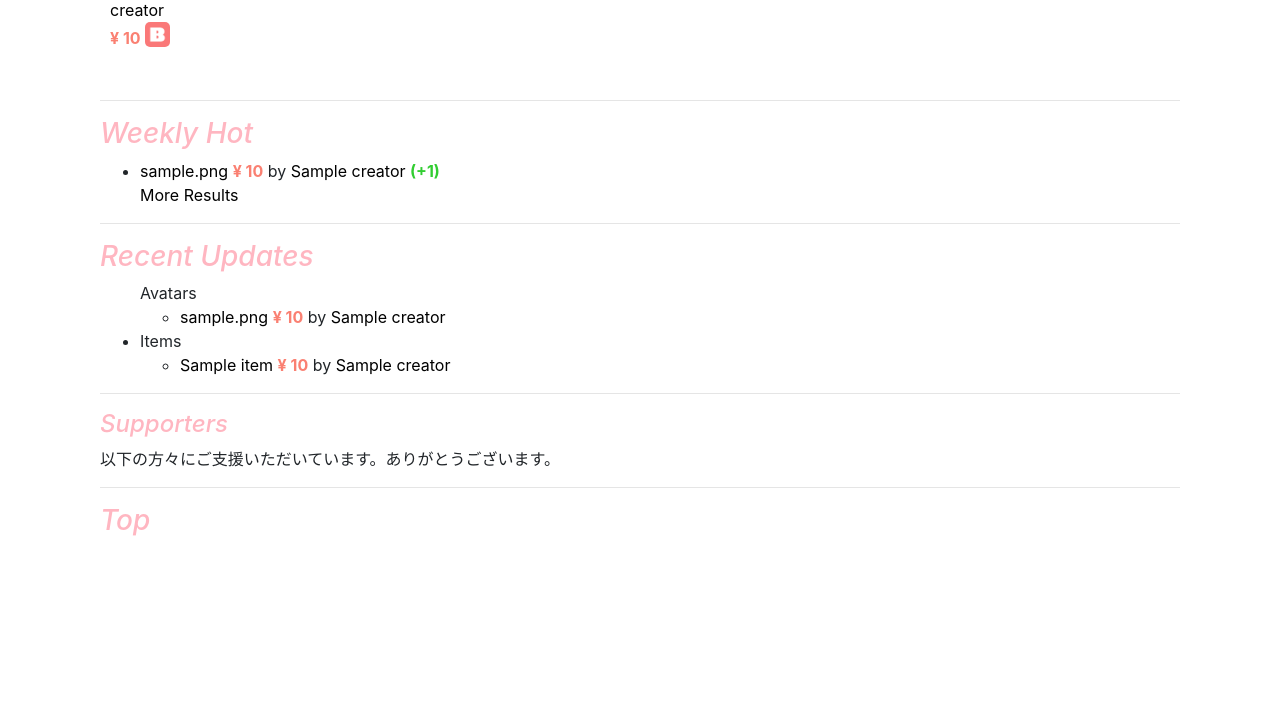
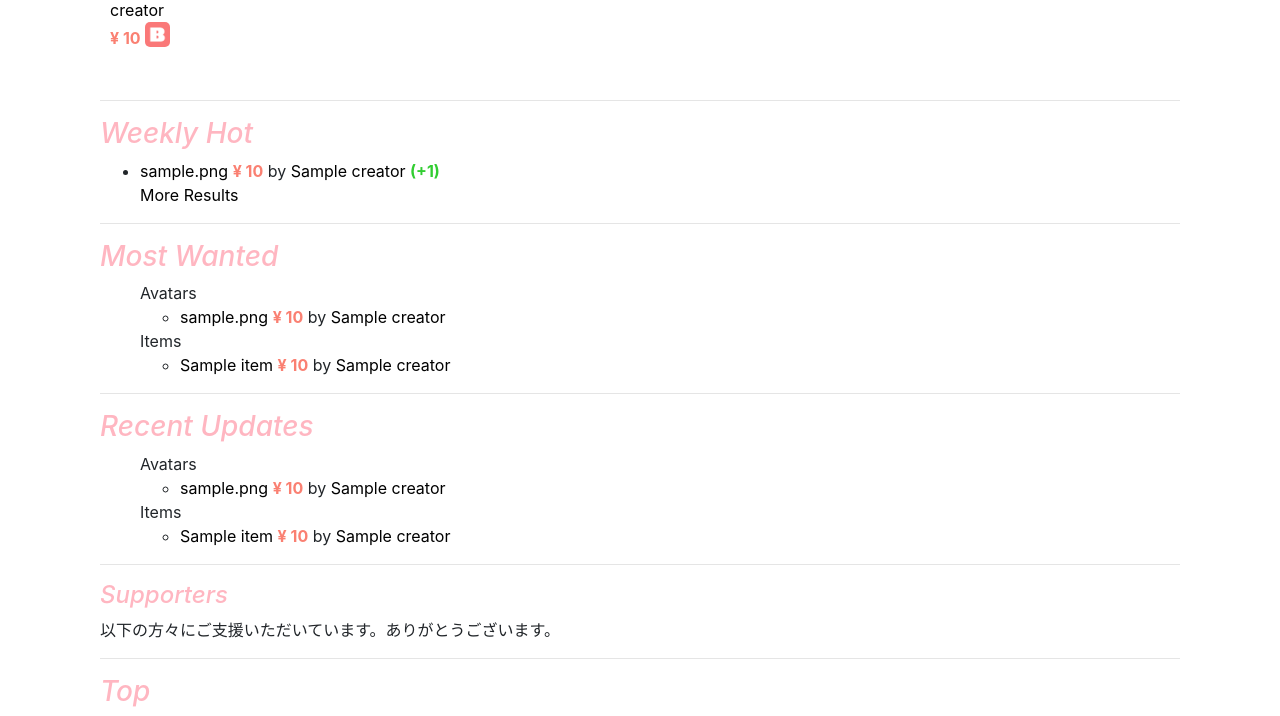
Before and after one commit to hibit-at/avatar_network, a Django app: page / in a window 1280 px wide. Shown: the part 1230-1946 px from the top of the page. Before the commit the page ends 1766 px from the top, so only its background shows below. Run offline with Django 3.2, Linux system fonts and the light colour scheme; tables that the repository leaves empty hold one stand-in row (values such as "Sample post"); grey boxes marked "Sample" are stand-in pictures; some libraries are stand-ins or nearby versions.

Commit message:
wanted ranking

```diff
--- a/app/views.py
+++ b/app/views.py
@@ -49,8 +49,8 @@ def index(request):
             print('customer instance created')
     avatars = Avatar.objects.order_by('?')[:5]
     items = Item.objects.order_by('?')[:5]
-    recent_avatars = Avatar.objects.order_by('-avatar_id')[:7]
-    recent_items = Item.objects.order_by('-item_id')[:7]
+    recent_avatars = Avatar.objects.order_by('-avatar_id')[:5]
+    recent_items = Item.objects.order_by('-item_id')[:5]
     hot_avatars = Avatar.objects.order_by('-item_hot')[:5]
     params['avatars'] = avatars
     params['items'] = items
@@ -60,6 +60,42 @@ def index(request):
     supporters = Customer.objects.filter(
         isSupporter=True).exclude(user__is_staff=True)
     params['supporters'] = supporters
+
+    # wanted
+
+    from collections import defaultdict
+
+    avatar_want_count = defaultdict(int)
+    item_want_count = defaultdict(int)
+
+    for folder in Folder.objects.all():
+        for avatar in folder.want_avatar.all():
+            print(avatar)
+            avatar_want_count[avatar] += 1
+        for item in folder.want_item.all():
+            print(item)
+            item_want_count[item] += 1
+
+    # print(avatar_want_count)
+
+    avatar_want_count = sorted(avatar_want_count.items(),key=lambda x : x[1])
+    item_want_count = sorted(item_want_count.items(),key=lambda x : x[1])
+    print(avatar_want_count)
+    print(item_want_count)
+
+    wanted_avatars = []
+    wanted_items = []
+
+    for avatar, count in avatar_want_count[:5]:
+        print(avatar)
+        wanted_avatars.append(avatar)
+    for item, count in item_want_count[:5]:
+        print(item)
+        wanted_items.append(item)
+
+    params['wanted_avatars'] = wanted_avatars
+    params['wanted_items']= wanted_items
+
     return render(request, 'index.html', params)
 
 
--- a/templates/index.html
+++ b/templates/index.html
@@ -4,9 +4,16 @@
     {% load humanize %}
     <div style="text-align:center">
         <h4 style="color:red">！重要なお知らせ！</h4>
-        <p>2022/12/29、BOOTHのギフト機能実装に伴い、お気に入りフォルダーの仕様を変更し、ほしいもの（WANT）と所持しているもの／オススメしたいもの（OWNED/RECOMMEND）に分けて登録できるようになりました。<p>
-        <p>これに伴い、従来のシステムでお気に入りフォルダーを「欲しい物リスト」として使われていた方には、<strong>手動で変更していただく部分があります。</strong></p>
-        <p>詳しい内容や使い分けの方針については、<a style="background-color:lightpink" href="{% url 'app:info' %}">Info</a>のFAQにある<a style="background-color:lightpink" href="{% url 'app:info' %}#want_and_recommend">「WANT と OWNED/RECOMMEND はなにが違うのか」</a>をご覧ください。</p>
+        <p>
+            2022/12/29、BOOTHのギフト機能実装に伴い、お気に入りフォルダーの仕様を変更し、ほしいもの（WANT）と所持しているもの／オススメしたいもの（OWNED/RECOMMEND）に分けて登録できるようになりました。
+            <p>
+                <p>
+                    これに伴い、従来のシステムでお気に入りフォルダーを「欲しい物リスト」として使われていた方には、<strong>手動で変更していただく部分があります。</strong>
+                </p>
+                <p>
+                詳しい内容や使い分けの方針については、<a style="background-color:lightpink" href="{% url 'app:info' %}">Info</a>のFAQにある<a style="background-color:lightpink"
+   href="{% url 'app:info' %}#want_and_recommend">「WANT と OWNED/RECOMMEND はなにが違うのか」</a>をご覧ください。
+            </p>
         </div>
         <div class="welcome">
             <p class="deco">
@@ -99,7 +106,43 @@
             </a>
         </ul>
         <hr />
-    <h3 class="deco">Recent Updates</h3>
+        <h3 class="deco">Most Wanted</h3>
+        <ul>
+            Avatars
+            <ul>
+                {% for avatar in wanted_avatars %}
+                    <li>
+                        <a href="{% url 'app:avatar' avatar_id=avatar.avatar_id %}">{{ avatar }}</a>
+                        {% if avatar.price > 0 %}
+                            <span class="price">¥ {{ avatar.price|intcomma }}</span>
+                        {% else %}
+                            <span class="free">¥ Free</span>
+                        {% endif %}
+                        by
+                        <a href="{% url 'app:creator' creator_id=avatar.creator.creator_id %}">{{ avatar.creator }}</a>
+                    </li>
+                {% endfor %}
+            </ul>
+            Items
+            <ul>
+                {% for item in wanted_items %}
+                    <li>
+                        <a href="{% url 'app:item' item_id=item.item_id %}">{{ item }}</a>
+                        {% if item.price > 0 %}
+                            <span class="price">¥ {{ item.price|intcomma }}</span>
+                        {% else %}
+                            <span class="free">¥ Free</span>
+                        {% endif %}
+                        by
+                        <a href="{% url 'app:creator' creator_id=item.creator.creator_id %}">{{ item.creator }}</a>
+                    </li>
+                {% endfor %}
+            </ul>
+        </ul>
+        <hr />
+        <h3 class="deco">
+            Recent Updates
+        </h3>
         <ul>
             Avatars
             <ul>
@@ -116,7 +159,6 @@
                     </li>
                 {% endfor %}
             </ul>
-        <li>
             Items
             <ul>
                 {% for item in recent_items %}
@@ -132,7 +174,6 @@
                     </li>
                 {% endfor %}
             </ul>
-        </li>
         </ul>
         <hr />
         <h4 class="deco">
```
Lines whose indentation alone changed are shown as unchanged.
